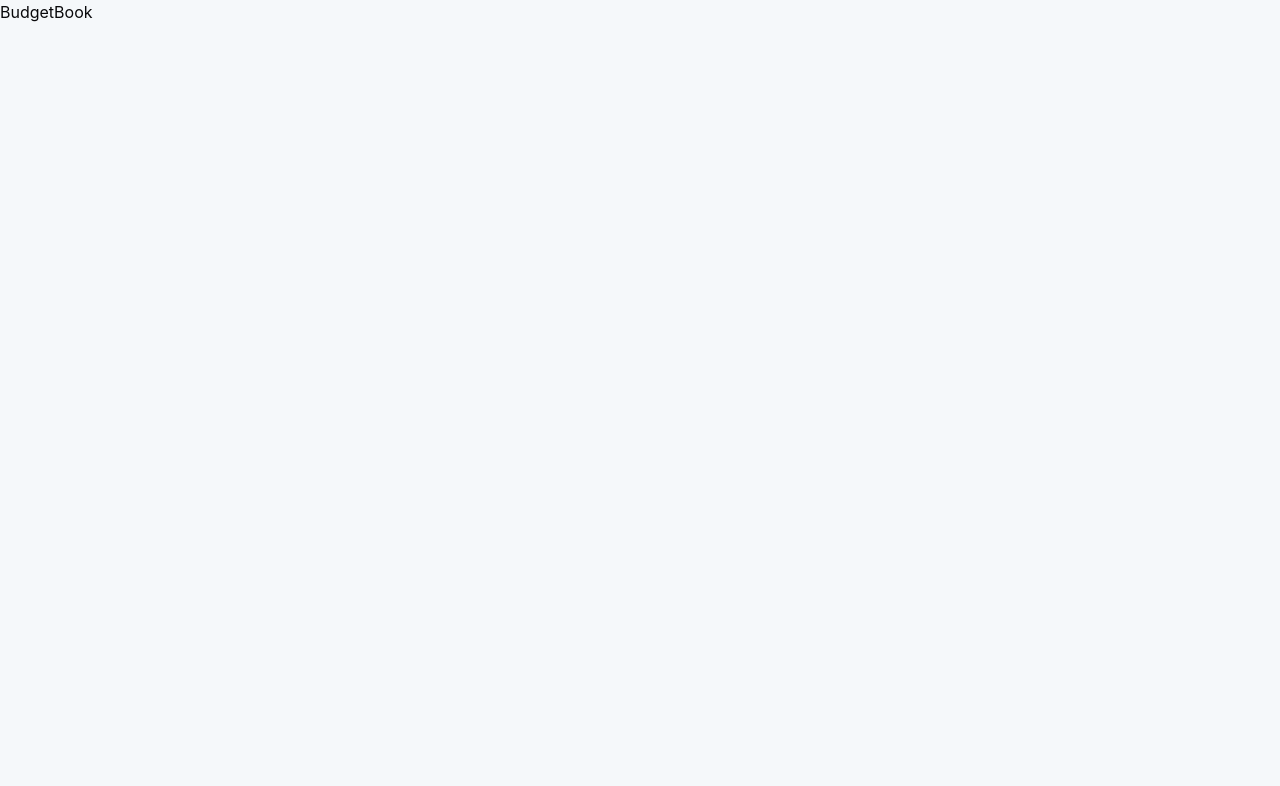
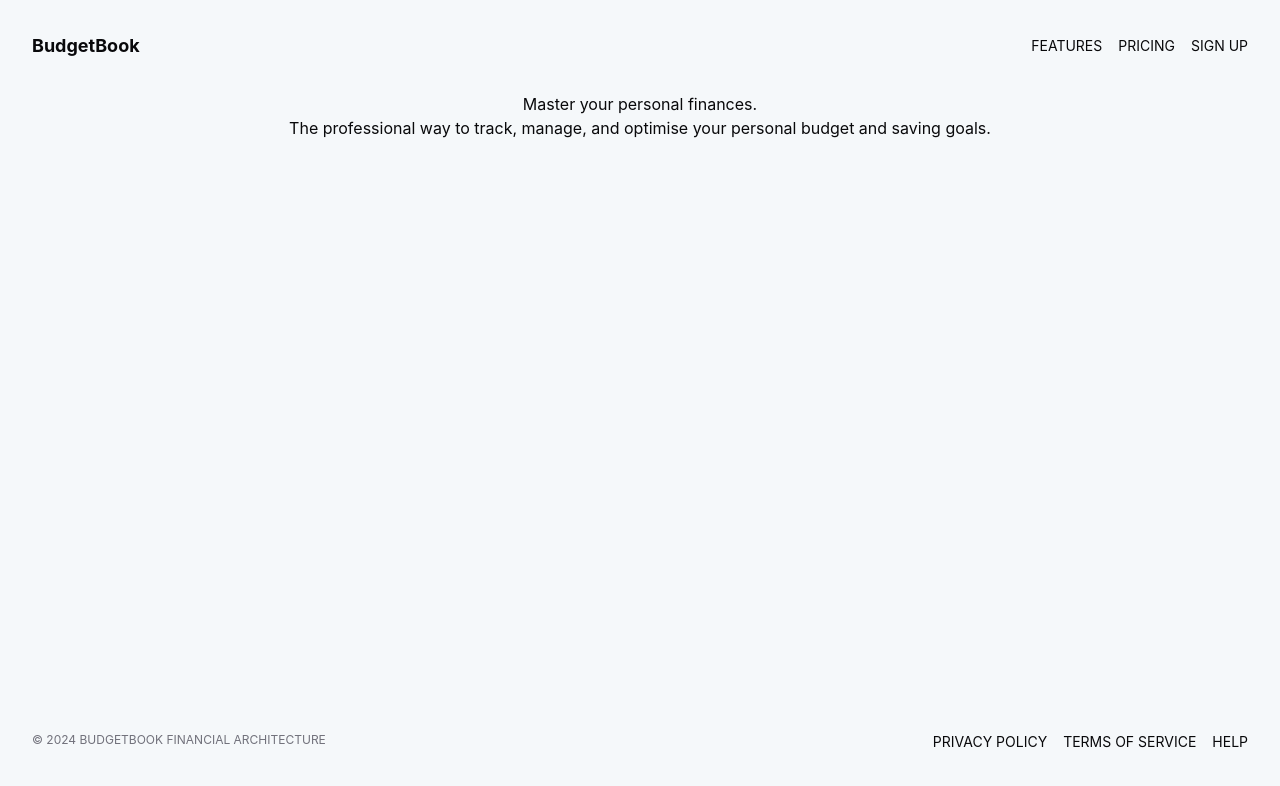
Before and after one commit to epsotto/budgetbook, a SvelteKit app: page / in a window 1280 px wide. Shown: the top 786 px of the page. Built offline with nearby package versions, Linux system fonts and the light colour scheme.

Commit message:
Temp commit on the landing page.
Got the skeleton up but still working on the main content of the landing
page. Trying to get used to tailwindcss and sveltekit at the moment.

```diff
--- a/src/routes/(landing)/+layout.svelte
+++ b/src/routes/(landing)/+layout.svelte
@@ -2,6 +2,25 @@
 	let { children } = $props();
 </script>
 
-<div class="min-h-screen bg-background">
-	{@render children()}
+<div class="flex min-h-screen flex-col bg-background">
+	<header class="surface-container-high flex items-center justify-between px-8 py-8">
+		<h1 class="text-lg font-bold">BudgetBook</h1>
+		<nav class="flex items-center gap-4">
+			<a class="text-sm uppercase" href="/features">Features</a>
+			<a class="text-sm uppercase" href="/pricing">Pricing</a>
+			<a class="text-sm uppercase" href="/signup">Sign Up</a>
+		</nav>
+	</header>
+
+	<main class="surface-container-low primary-background flex-1">
+		{@render children()}
+	</main>
+	<footer class="items-right surface-container-lowest flex justify-between px-8 py-12">
+		<p class="text-xs text-muted-foreground uppercase">© 2024 BudgetBook Financial Architecture</p>
+		<nav class="flex items-center gap-4">
+			<a class="text-sm uppercase" href="/privacy-policy">Privacy Policy</a>
+			<a class="text-sm uppercase" href="/terms-of-service">Terms of Service</a>
+			<a class="text-sm uppercase" href="/help">Help</a>
+		</nav>
+	</footer>
 </div>
--- a/src/routes/(landing)/+page.svelte
+++ b/src/routes/(landing)/+page.svelte
@@ -1 +1,8 @@
-<h1>BudgetBook</h1>
+<section>
+	<div class="box flex flex-col items-center justify-center">
+		<h1>Master your personal finances.</h1>
+		<p>
+			The professional way to track, manage, and optimise your personal budget and saving goals.
+		</p>
+	</div>
+</section>
```
